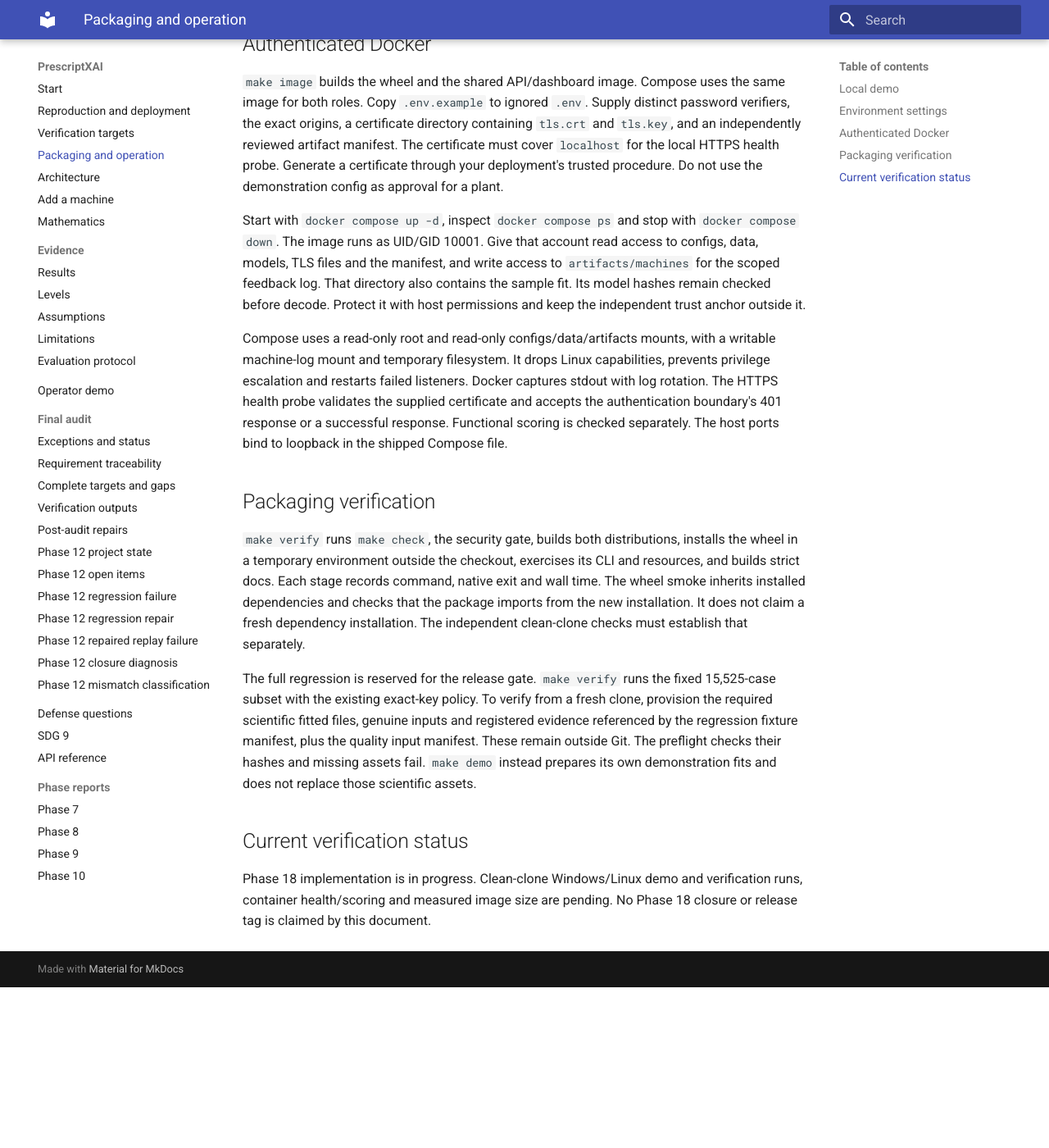
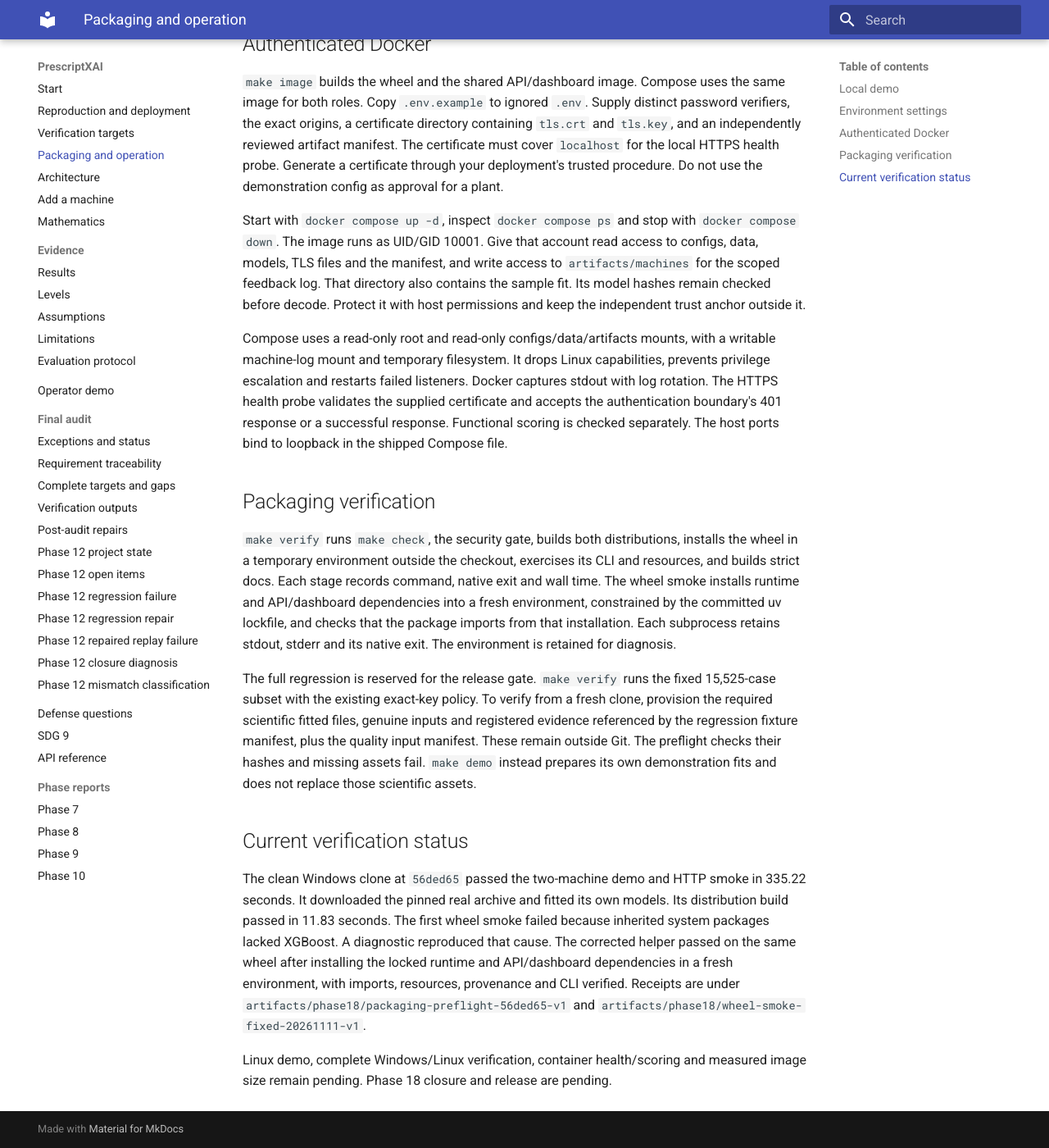
Before and after one commit to Chiranth-17/PrescriptXAI, an MkDocs documentation site: the page built from docs/packaging.md, in a window 1280 px wide and 1400 px high, scrolled down 1875 px. Shown: the whole window at 82% size. Built offline with MkDocs 1.6.1 and Material for MkDocs 9.7.7, drawn with Linux system fonts in a browser that asks for light colours; before the commit the page ends 3079 px from its top, so only the background shows below that.

Commit message:
fix: install locked dependencies in isolated wheel smoke

```diff
--- a/docs/packaging.md
+++ b/docs/packaging.md
@@ -84,10 +84,10 @@ The host ports bind to loopback in the shipped Compose file.
 `make verify` runs `make check`, the security gate, builds both distributions,
 installs the wheel in a temporary environment outside the checkout, exercises
 its CLI and resources, and builds strict docs. Each stage records command,
-native exit and wall time. The wheel smoke inherits installed dependencies
-and checks that the package imports from the new installation. It does not
-claim a fresh dependency installation. The independent clean-clone checks
-must establish that separately.
+native exit and wall time. The wheel smoke installs runtime and API/dashboard
+dependencies into a fresh environment, constrained by the committed uv lockfile,
+and checks that the package imports from that installation. Each subprocess
+retains stdout, stderr and its native exit. The environment is retained for diagnosis.
 
 The full regression is reserved for the release gate. `make verify` runs
 the fixed 15,525-case subset with the existing exact-key policy. To verify
@@ -99,6 +99,15 @@ own demonstration fits and does not replace those scientific assets.
 
 ## Current verification status
 
-Phase 18 implementation is in progress. Clean-clone Windows/Linux demo and
-verification runs, container health/scoring and measured image size are pending.
-No Phase 18 closure or release tag is claimed by this document.
+The clean Windows clone at `56ded65` passed the two-machine demo and HTTP
+smoke in 335.22 seconds. It downloaded the pinned real archive and fitted its
+own models. Its distribution build passed in 11.83 seconds. The first wheel
+smoke failed because inherited system packages lacked XGBoost. A diagnostic
+reproduced that cause. The corrected helper passed on the same wheel after
+installing the locked runtime and API/dashboard dependencies in a fresh
+environment, with imports, resources, provenance and CLI verified. Receipts
+are under `artifacts/phase18/packaging-preflight-56ded65-v1` and
+`artifacts/phase18/wheel-smoke-fixed-20261111-v1`.
+
+Linux demo, complete Windows/Linux verification, container health/scoring and
+measured image size remain pending. Phase 18 closure and release are pending.
```
Also changed, not shown: PROGRESS.md (+20 -0 lines), 1 other file.
